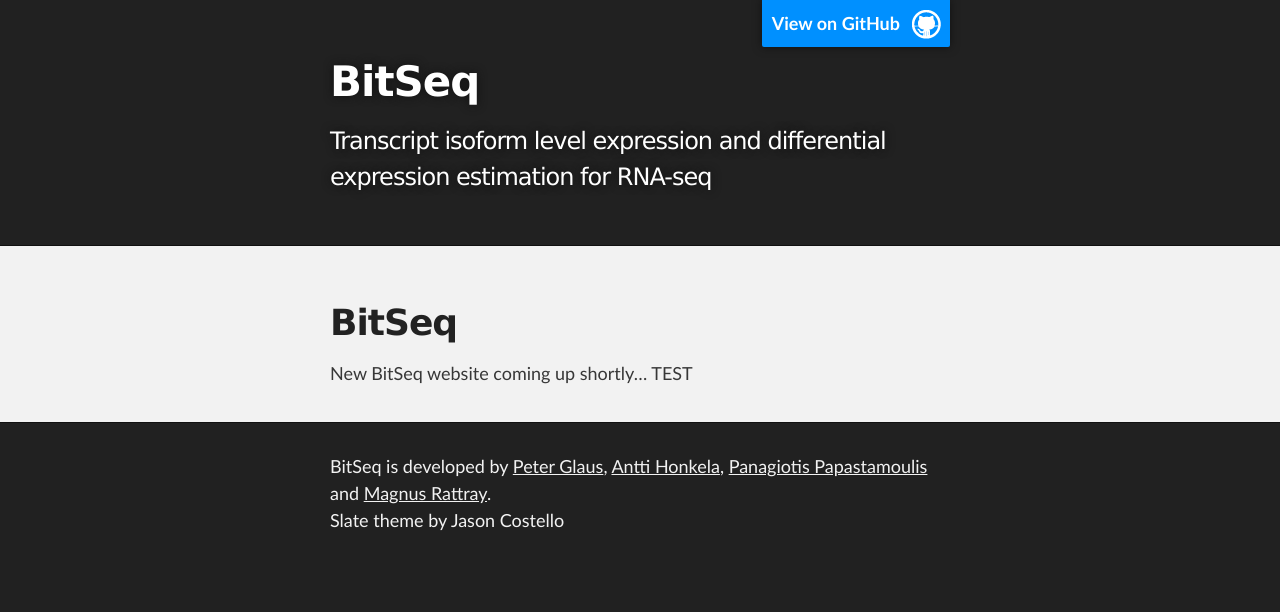
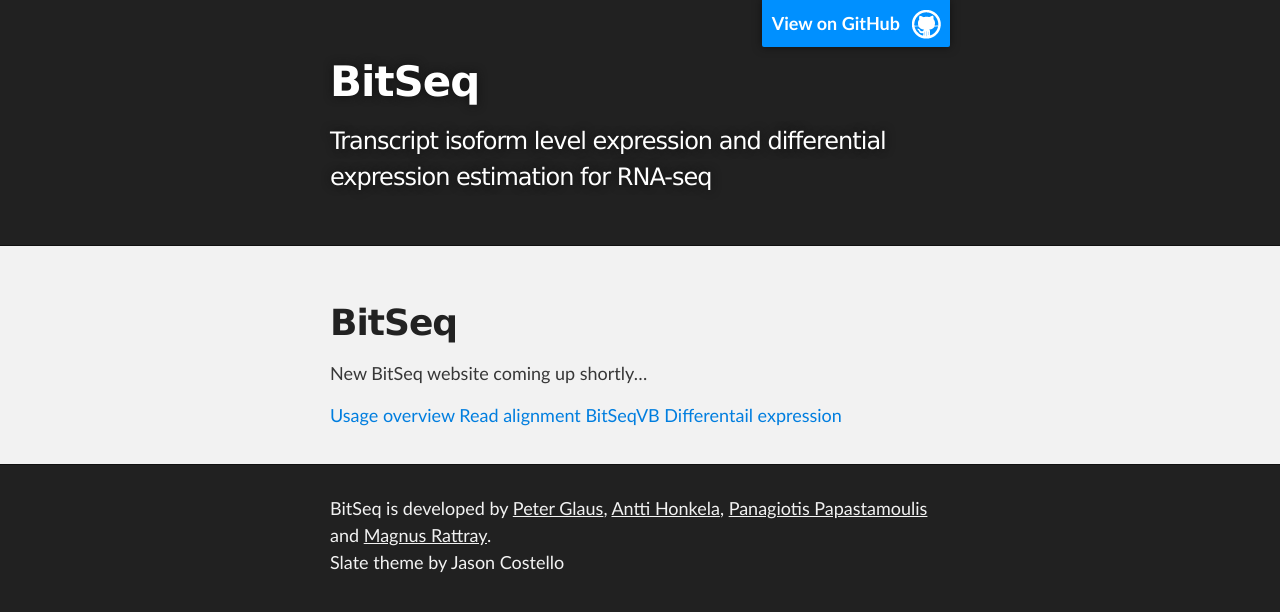
Before and after one commit to BitSeq/bitseq.github.io, a Jekyll site: the page built from index.md, in a window 1280 px wide. Shown: the top 612 px of the page. Built offline with Jekyll 4.4.1, drawn with Linux system fonts in a browser that asks for light colours; Markdown is read by kramdown in place of the engine named in the settings.

Commit message:
add links to first page

```diff
--- a/index.md
+++ b/index.md
@@ -5,4 +5,9 @@ title: BitSeq
 
 # BitSeq
 
-New BitSeq website coming up shortly... TEST
+New BitSeq website coming up shortly...
+
+[Usage overview](http://bitseq.github.io/howto/index)
+[Read alignment](http://bitseq.github.io/howto/alignment)
+[BitSeqVB](http://bitseq.github.io/howto/variationalBayes)
+[Differentail expression](http://bitseq.github.io/howto/stage2)
```
